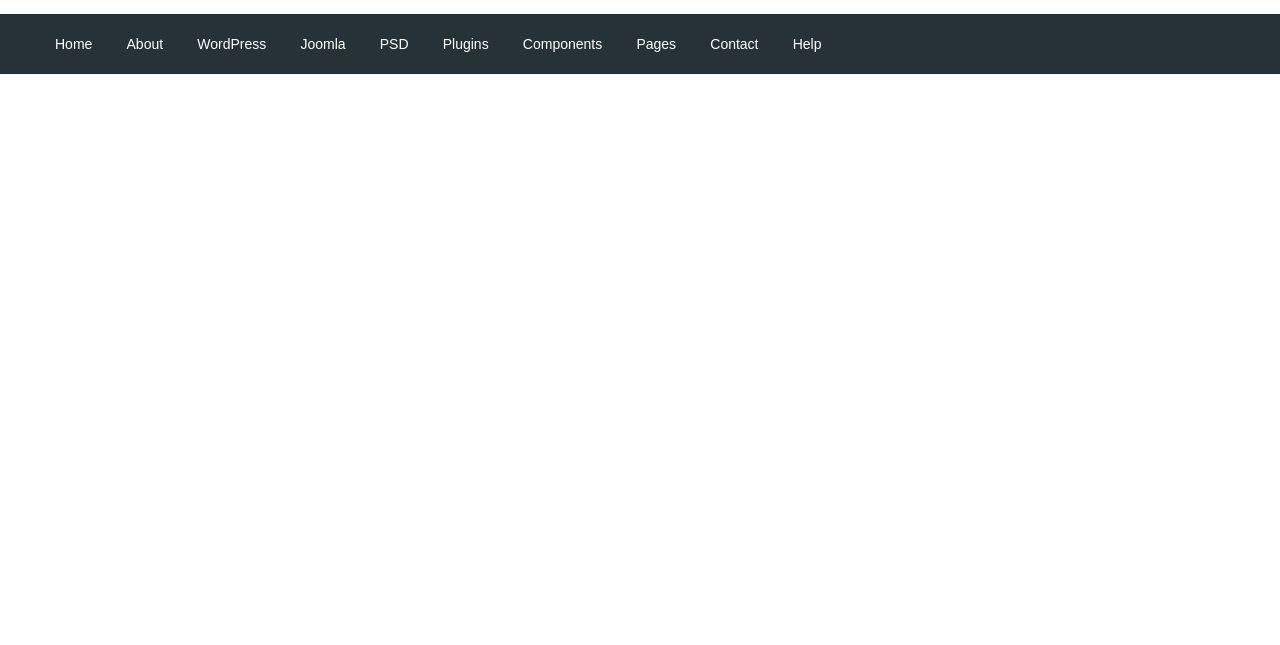
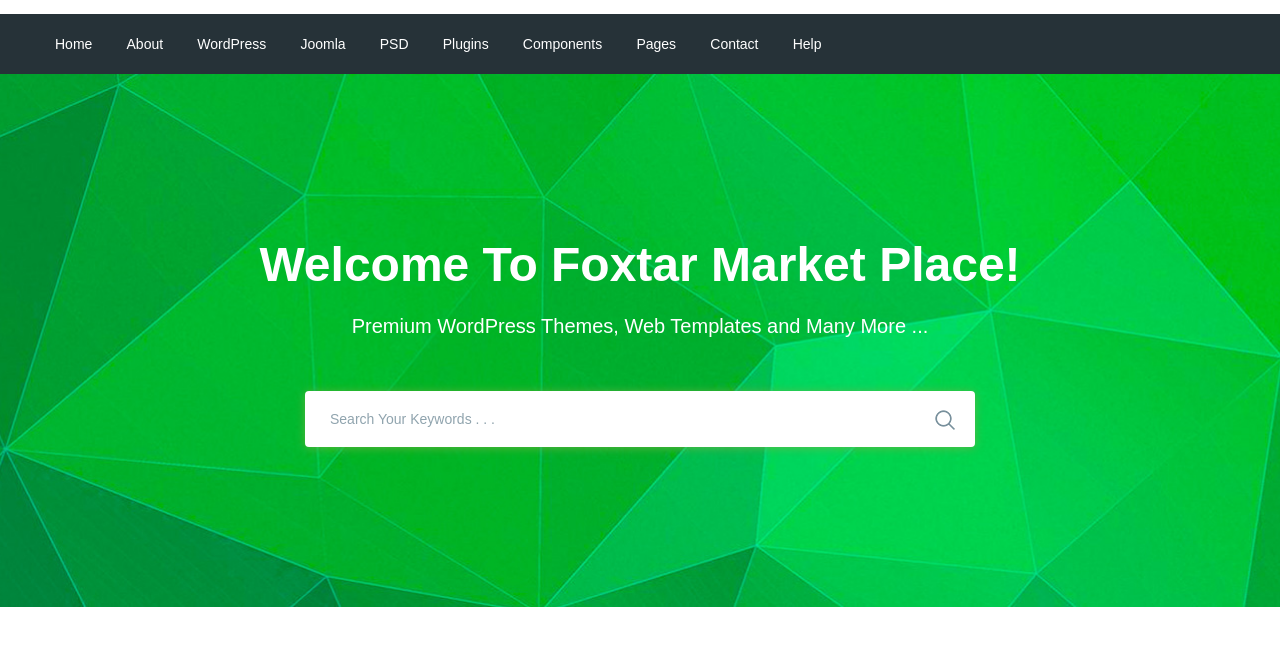
Before and after one commit to maksim-pmr/moderno, a website: page app/index.html in a window 1280 px wide. Shown: the part 77-722 px from the top of the page. Drawn offline with nearby package versions, Linux system fonts and the light colour scheme; files that its build step writes are made by us from their sources.

Commit message:
added search section

```diff
--- a/app/index.html
+++ b/app/index.html
@@ -97,6 +97,27 @@
         </div>
     </header>
 
+    <section class="search" style="background-image: url(../images/searh-bg.jpg);">
+        <div class="container">
+            <div class="search__inner">
+                <div class="search__inner-title">
+                    Welcome To Foxtar Market Place!
+                </div>
+                <div class="search__inner-text">
+                    Premium WordPress Themes, Web Templates and Many More ...
+                </div>
+                <div class="search__inner-form">
+                    <form>
+                        <input type="text" placeholder="Search Your Keywords . . ." required>
+                        <button type="submit">
+                            <img src="images/icons/search.png" alt="">
+                        </button>
+                    </form>
+                </div>
+            </div>
+        </div>
+    </section>
+
 
 
 
--- a/app/scss/style.scss
+++ b/app/scss/style.scss
@@ -53,3 +53,60 @@
         font-size: 14px;
     }
 }
+
+.search{
+    background-repeat: no-repeat;
+    background-size: cover;
+    background-position: top center;
+    min-height: 533px;
+}
+.search__inner{
+    padding: 155px 0px 100px;
+    text-align: center;
+    color: #fff;
+    &-title{
+        margin-bottom: 10px;
+        font-size: 48px;
+        font-weight: 700;
+        line-height: 72px;
+    }
+    &-text{
+        margin-bottom: 50px;
+        font-size: 20px;
+        font-weight: 500;
+        line-height: 30px;
+    }
+    &-form{
+        max-width: 670px;
+        margin: 0 auto;
+        position: relative;
+        input{
+            display: block;
+            width: 100%;
+            box-shadow: 0px 1px 10px 0px rgba(124, 178, 64, 0.75);
+            border-radius: 4px;
+            height: 56px;
+            border: none;
+            font-size: 14px;
+            font-weight: 500;
+            padding-left: 25px;
+            padding-right: 60px;
+            &:focus{
+                border: 1px solid $green;
+            }
+            &::placeholder{
+                color: #90a4ae;
+                font-weight: 500;
+            }
+        }
+        button{
+            position: absolute;
+            border: none;
+            background-color: transparent;
+            padding: 0;
+            cursor: pointer;
+            right: 20px;
+            top: 19px;
+        }
+    }
+}
```
Also changed, not shown: app/images/icons/search.png (added), app/images/searh-bg.jpg (added).
